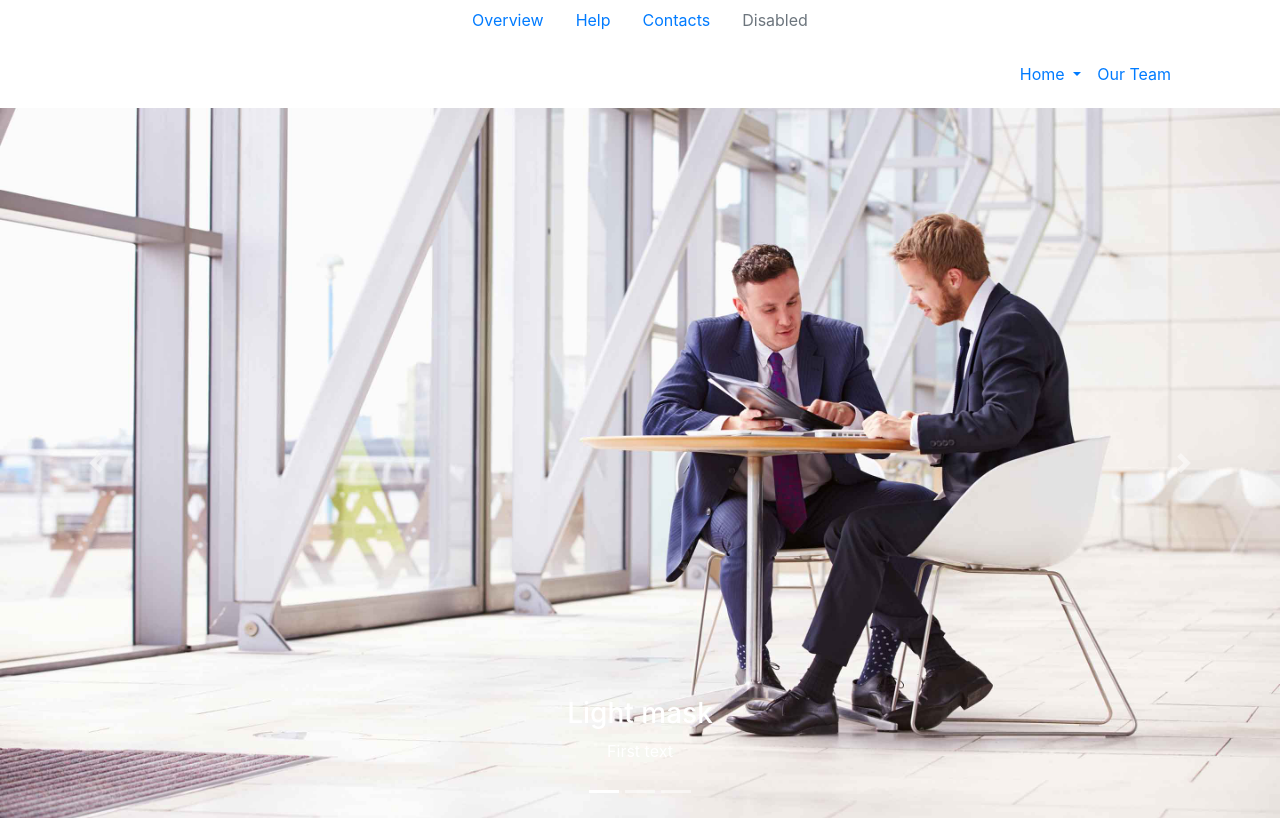
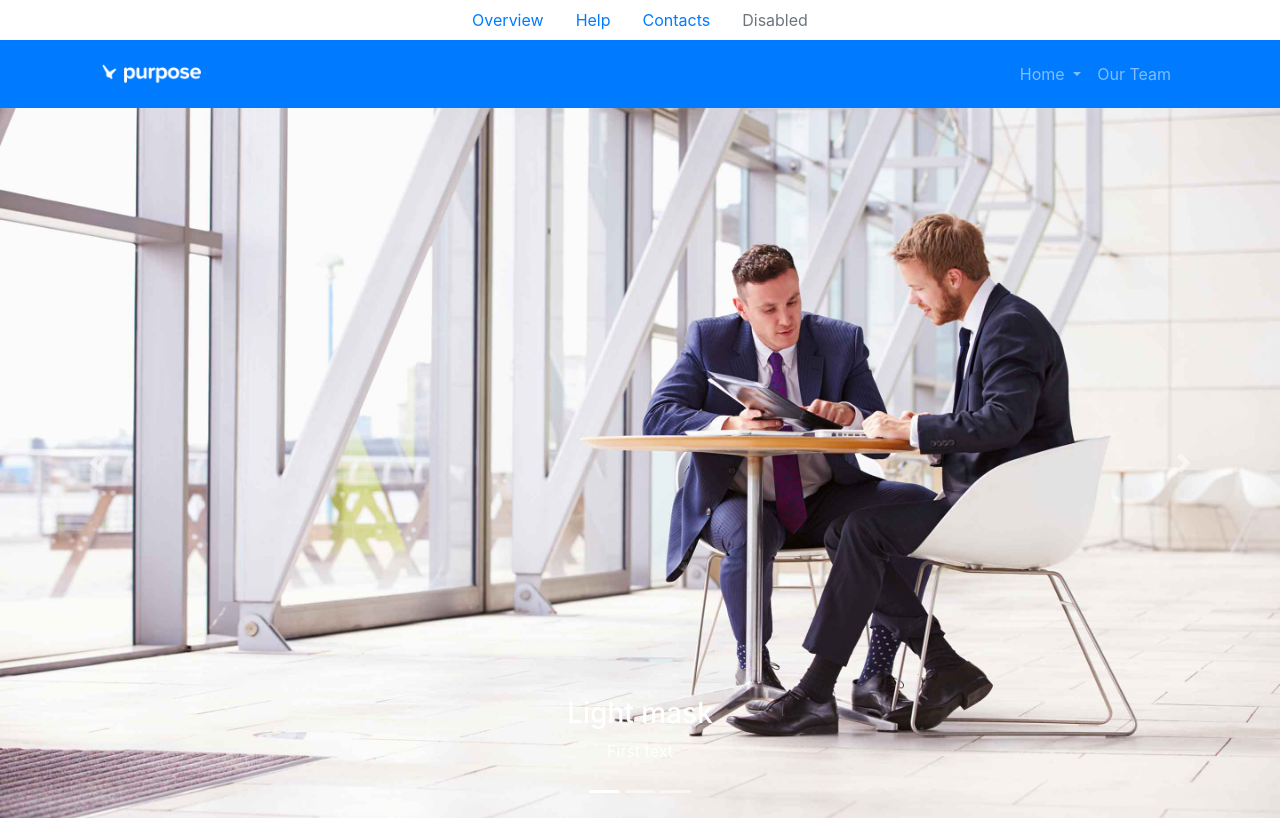
Before and after one commit to q-in-q/web-programing, a PHP site: page /index.php in a window 1280 px wide. Shown: the top 818 px of the page. Run offline with PHP 8.4, Linux system fonts and the light colour scheme; style sheets or scripts are compiled from the project's sources; some libraries are stand-ins or nearby versions.

Commit message:
Update header.php

```diff
--- a/header.php
+++ b/header.php
@@ -36,7 +36,7 @@
                 </li>
             </ul>
         </div>
-        <div class="fullwidth-layout">
+        <div class="fullwidth-layout  navbar-dark bg-primary">
             <div class="container">
                 <nav class="navbar navbar-expand-lg">
                         <a class="navbar-brand" href="index.php">
```
